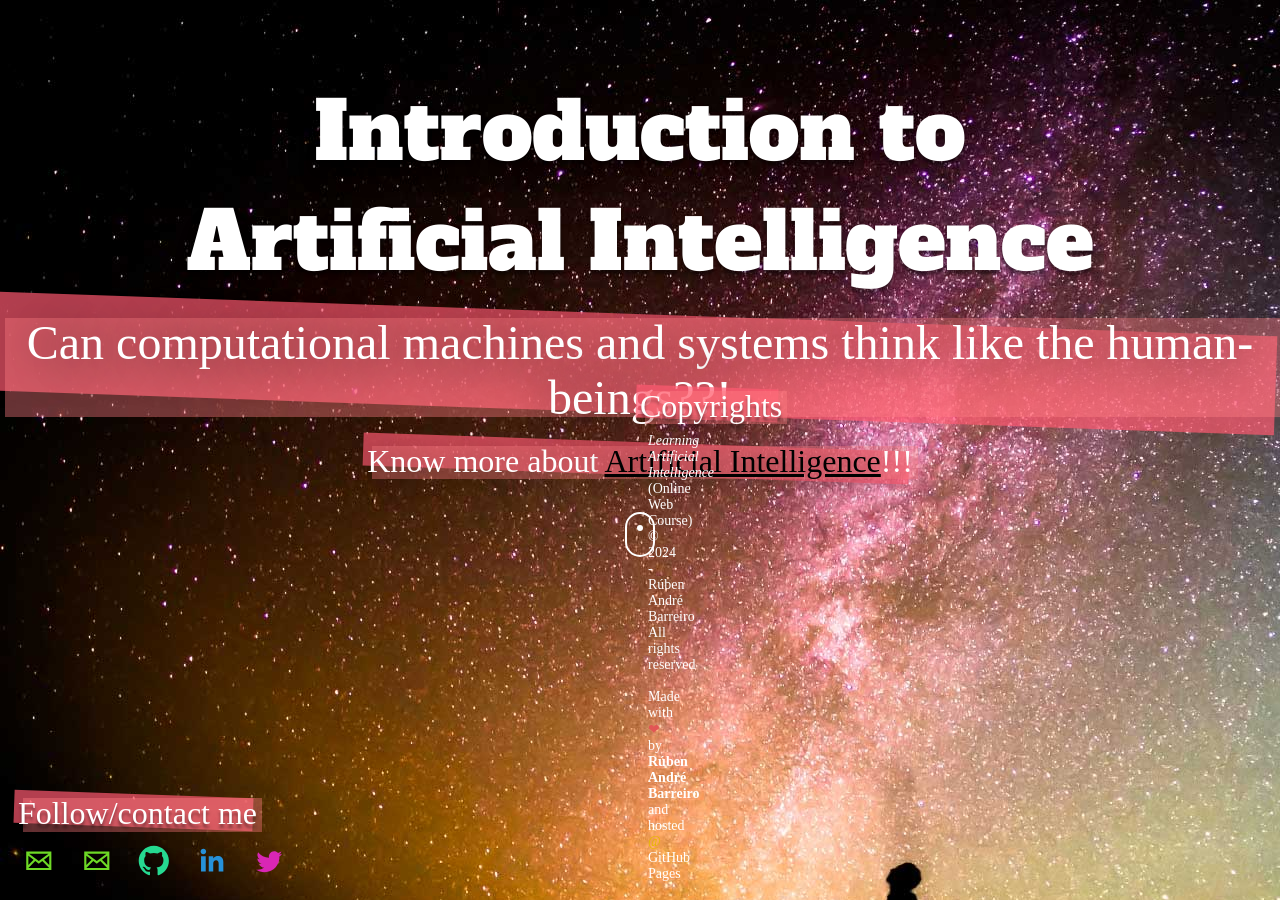
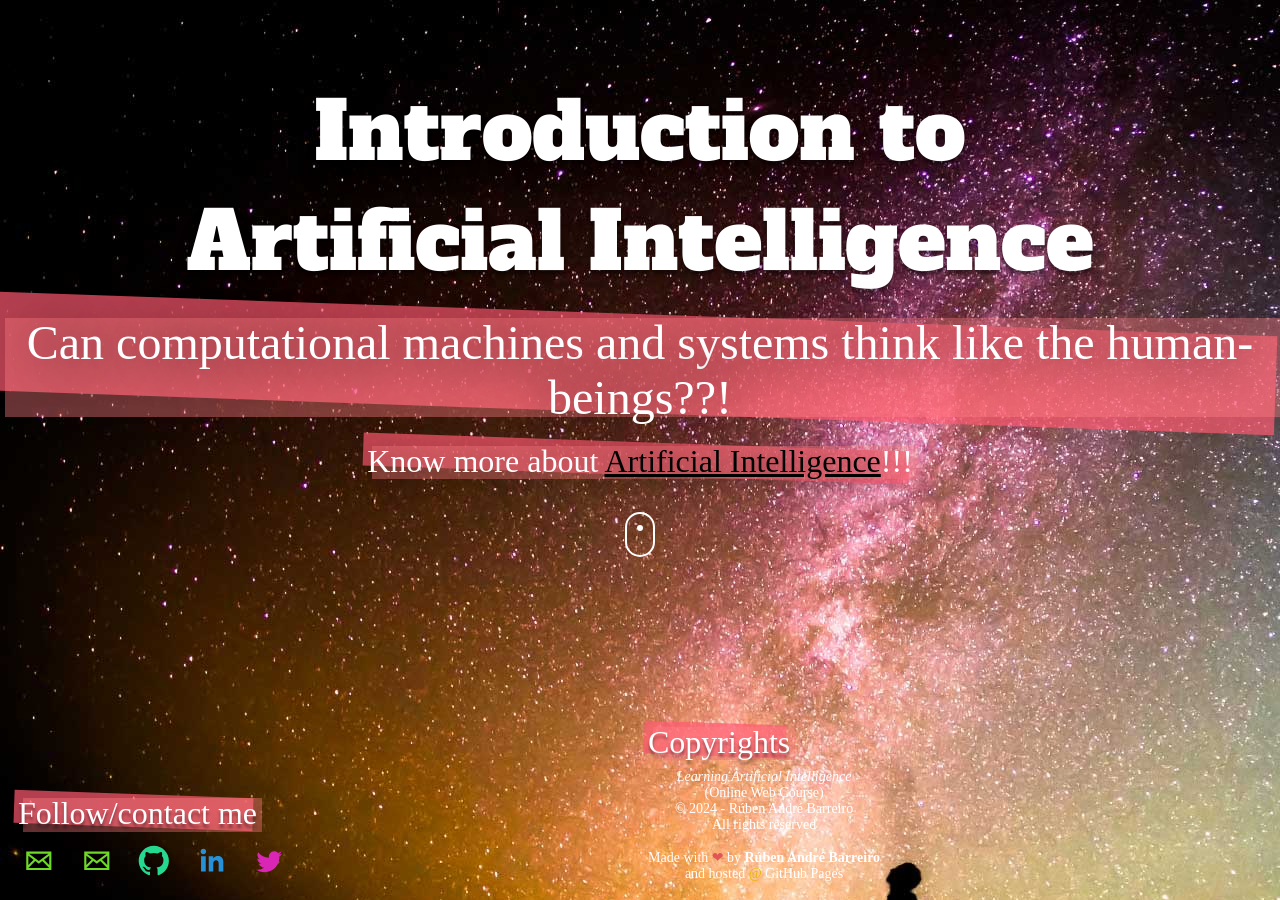
Before and after one commit to learning-artificial-intelligence/learning-artificial-intelligence.github.io, a Jekyll site: the page built from index.html, in a window 1280 px wide. Built offline with Jekyll 4.4.1, drawn with Linux system fonts in a browser that asks for light colours; nearby versions of some CDN libraries; some web fonts are replaced.

Commit message:
Some minor changes added
Some minor changes added

```diff
--- a/assets/css/custom/examples copia.css
+++ b/assets/css/custom/examples copia.css
@@ -296,7 +296,6 @@ p{
 	position:fixed;
 	bottom: 10px;
 	left: 50%;
-	right: 50%;
 	z-index: 999;
  }
 
--- a/assets/css/custom/examples.css
+++ b/assets/css/custom/examples.css
@@ -103,7 +103,6 @@ p{
 	position:fixed;
 	bottom: 10px;
 	left: 50%;
-	right: 50%;
 	z-index: 999;
  }
 
--- a/assets/css/custom/examples_backup_5_3_17.css
+++ b/assets/css/custom/examples_backup_5_3_17.css
@@ -296,7 +296,6 @@ p{
 	position:fixed;
 	bottom: 10px;
 	left: 50%;
-	right: 50%;
 	z-index: 999;
  }
 
```
